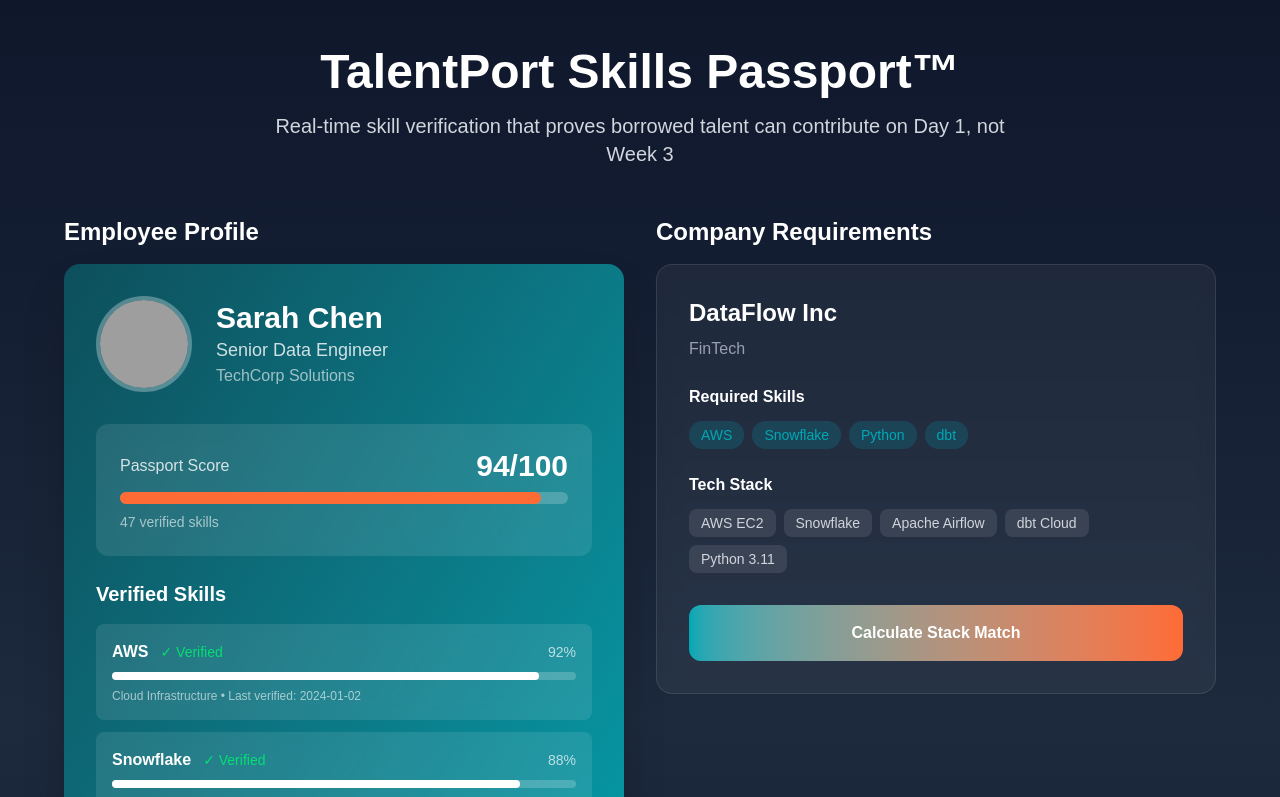
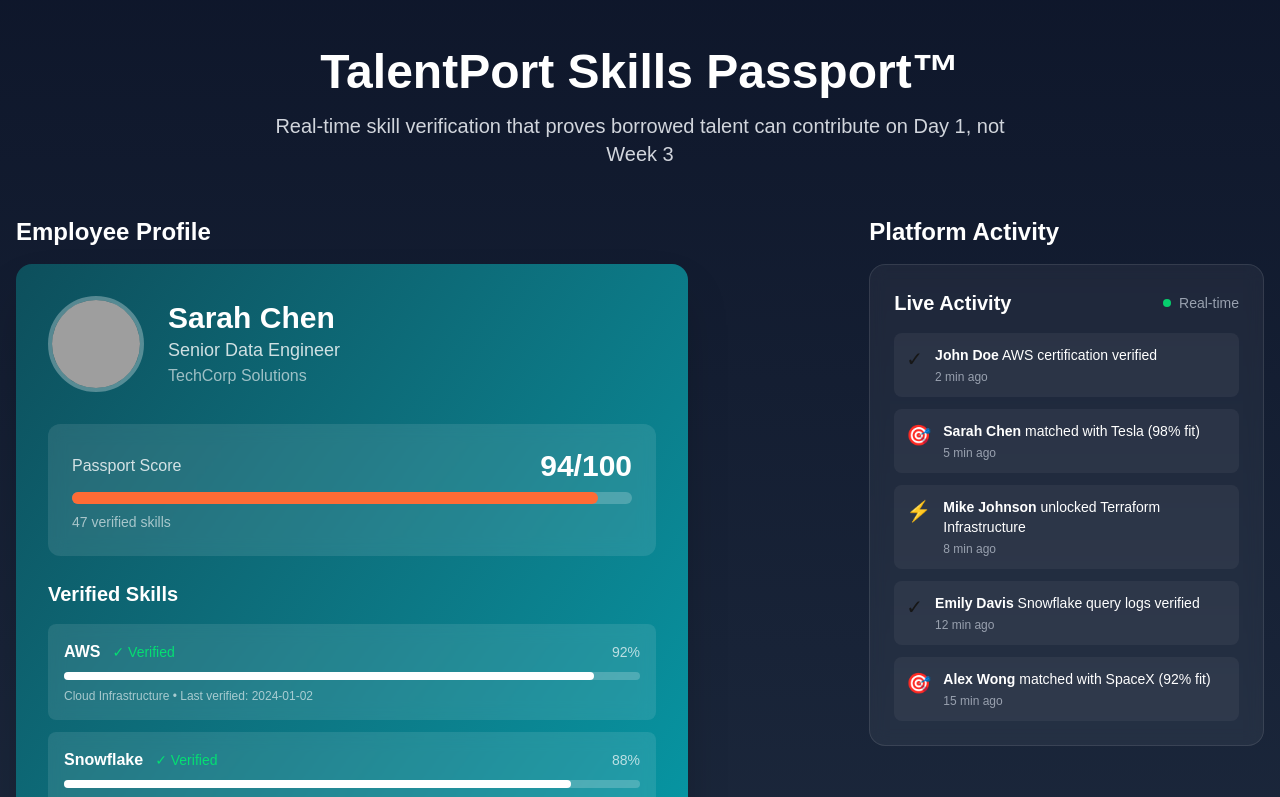
Before and after one commit to AntipasBen23/Talentportai-feature-demo, a Next.js app: page / in a window 1280 px wide. Shown: the top 797 px of the page. Built offline with nearby package versions, Linux system fonts and the light colour scheme; grey boxes are pictures that could not be loaded.

Commit message:
updated root page

```diff
--- a/src/app/page.tsx
+++ b/src/app/page.tsx
@@ -4,6 +4,7 @@
 import SkillsPassport from "@/components/SkillsPassport";
 import StackMatcher from "@/components/StackMatcher";
 import ContextPackage from "@/components/ContextPackage";
+import ActivityFeed from "@/components/ActivityFeed";
 import { mockEmployee, mockCompany } from "@/data/mockData";
 
 export default function Home() {
@@ -22,28 +23,34 @@
           </p>
         </div>
 
-        {/* Two Column Layout */}
-        <div className="grid lg:grid-cols-2 gap-8 max-w-6xl mx-auto mb-8">
-          {/* Left: Skills Passport */}
-          <div>
+        {/* Main Grid Layout */}
+        <div className="grid lg:grid-cols-3 gap-8 max-w-7xl mx-auto mb-8">
+          {/* Left Column: Skills Passport */}
+          <div className="lg:col-span-2">
             <h2 className="text-2xl font-bold text-white mb-4">Employee Profile</h2>
             <SkillsPassport employee={mockEmployee} />
           </div>
 
-          {/* Right: Stack Matcher */}
+          {/* Right Column: Activity Feed */}
           <div>
-            <h2 className="text-2xl font-bold text-white mb-4">Company Requirements</h2>
-            <StackMatcher
-              employee={mockEmployee}
-              company={mockCompany}
-              onMatchCalculated={setMatchScore}
-            />
+            <h2 className="text-2xl font-bold text-white mb-4">Platform Activity</h2>
+            <ActivityFeed />
           </div>
+        </div>
+
+        {/* Stack Matcher Section */}
+        <div className="max-w-7xl mx-auto mb-8">
+          <h2 className="text-2xl font-bold text-white mb-4">Company Requirements</h2>
+          <StackMatcher
+            employee={mockEmployee}
+            company={mockCompany}
+            onMatchCalculated={setMatchScore}
+          />
         </div>
 
         {/* Context Package Section */}
         {matchScore !== null && (
-          <div className="max-w-6xl mx-auto mb-16">
+          <div className="max-w-7xl mx-auto mb-16">
             <ContextPackage
               employee={mockEmployee}
               company={mockCompany}
```
